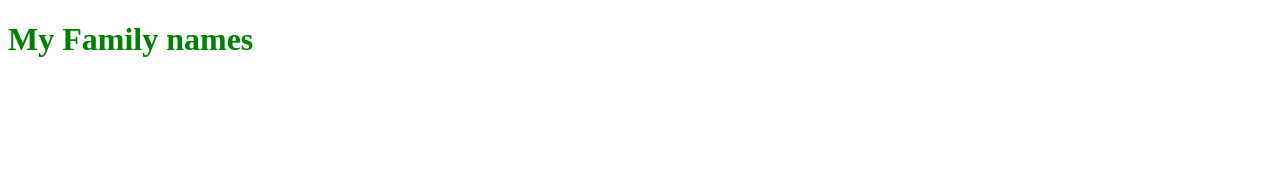
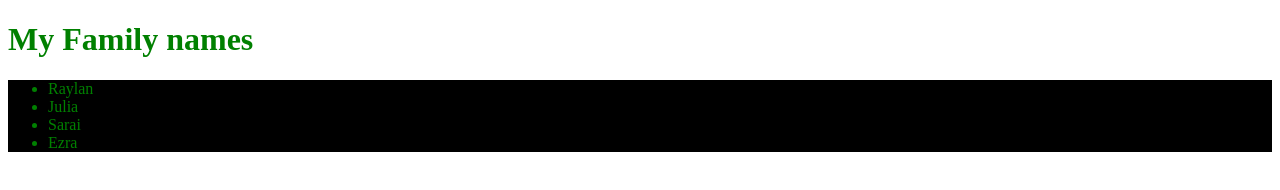
Before and after one commit to RaylanRod/css-selectors-practice, a plain HTML site: page index.html in a window 1280 px wide. Drawn offline with Linux system fonts and the light colour scheme.

Commit message:
Type Selectors Practice

```diff
--- a/css/styles.css
+++ b/css/styles.css
@@ -2,3 +2,8 @@
 *{
     color: green;
 }
+/* type selectors */
+ul {
+    color: blueviolet;
+    background-color: black;
+}
--- a/index.html
+++ b/index.html
@@ -9,5 +9,11 @@
   <body>
     <link rel="stylesheet" href="./css/styles.css" />
     <h1>My Family names</h1>
+    <ul>
+      <li>Raylan</li>
+      <li>Julia</li>
+      <li>Sarai</li>
+      <li>Ezra</li>
+    </ul>
   </body>
 </html>
```
